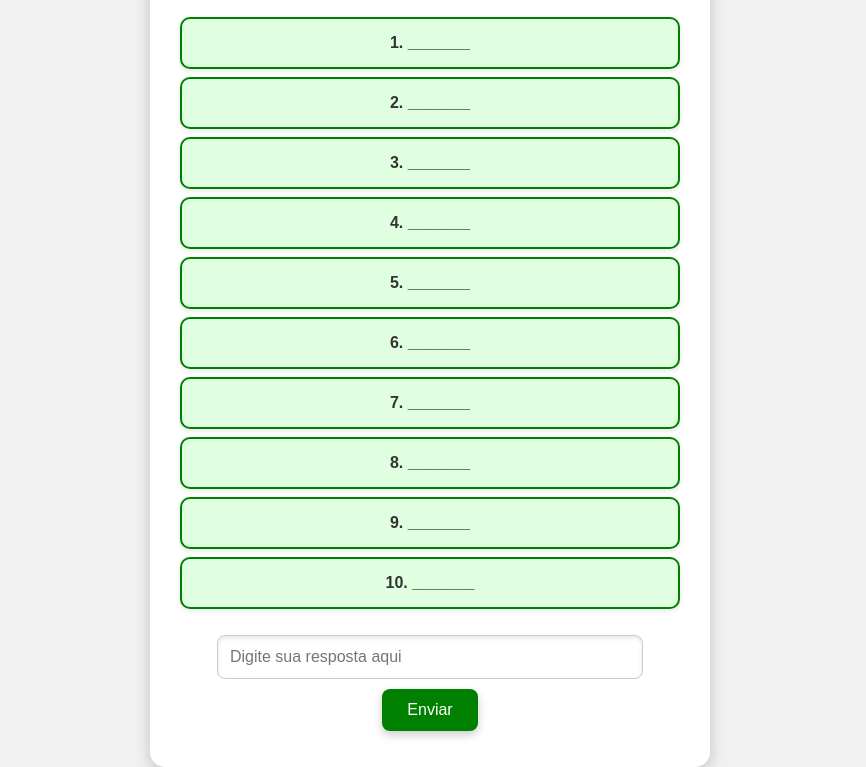
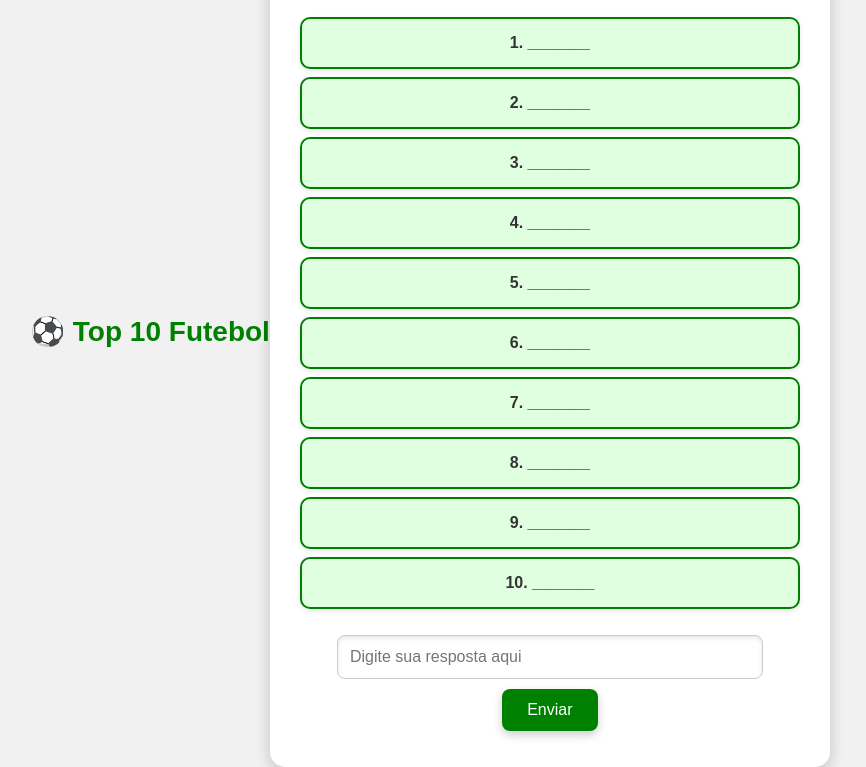
Before and after one commit to abussafilx/joga10, a plain HTML site: page index.html in a window 1280 px wide. Shown: the part 73-840 px from the top of the page, without its empty margins (210-1076 px from the left). Drawn offline with Linux system fonts and the light colour scheme.

Commit message:
Update index.html

```diff
--- a/index.html
+++ b/index.html
@@ -3,7 +3,7 @@
 <head>
   <meta charset="UTF-8">
   <meta name="viewport" content="width=device-width, initial-scale=1.0">
-  <title>Top 10 Futebol</title>
+  <h1>⚽ Top 10 Futebol</h1>
   <link rel="stylesheet" href="style.css">
 </head>
 <body>
```
